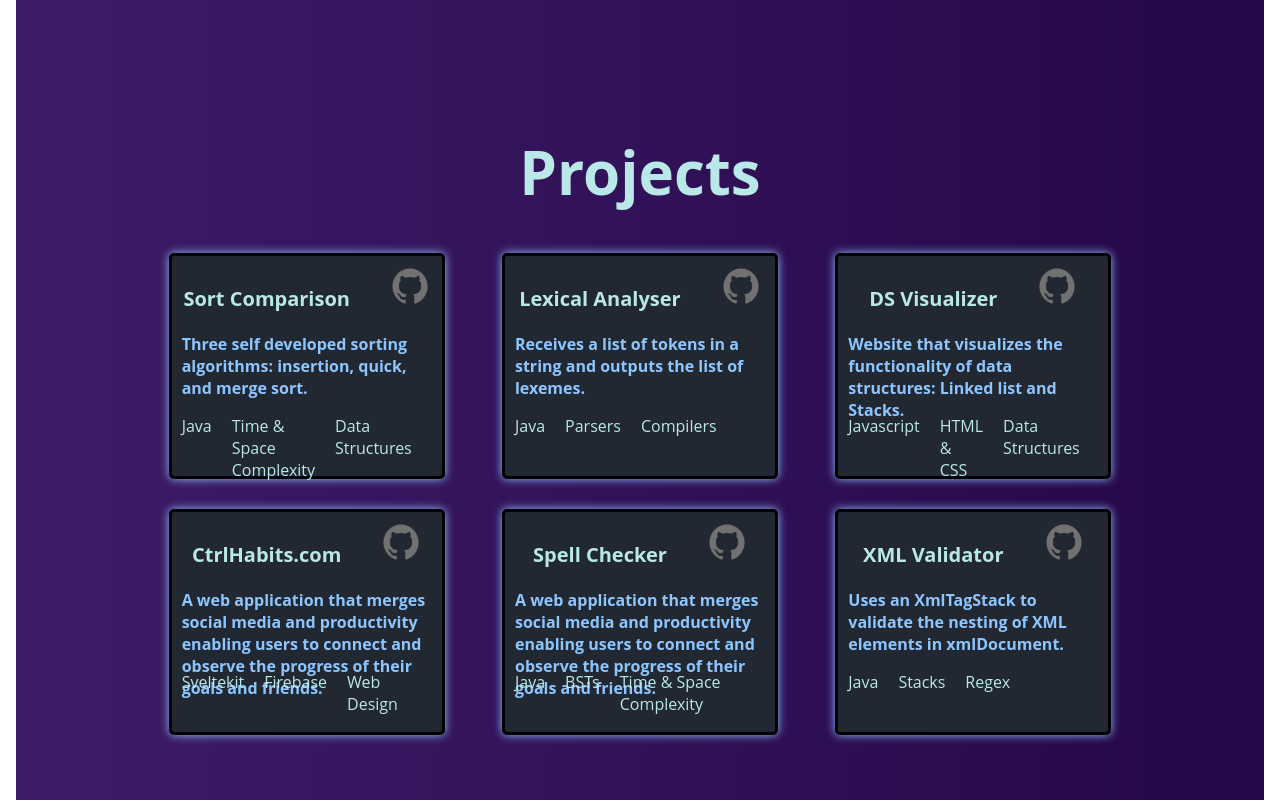
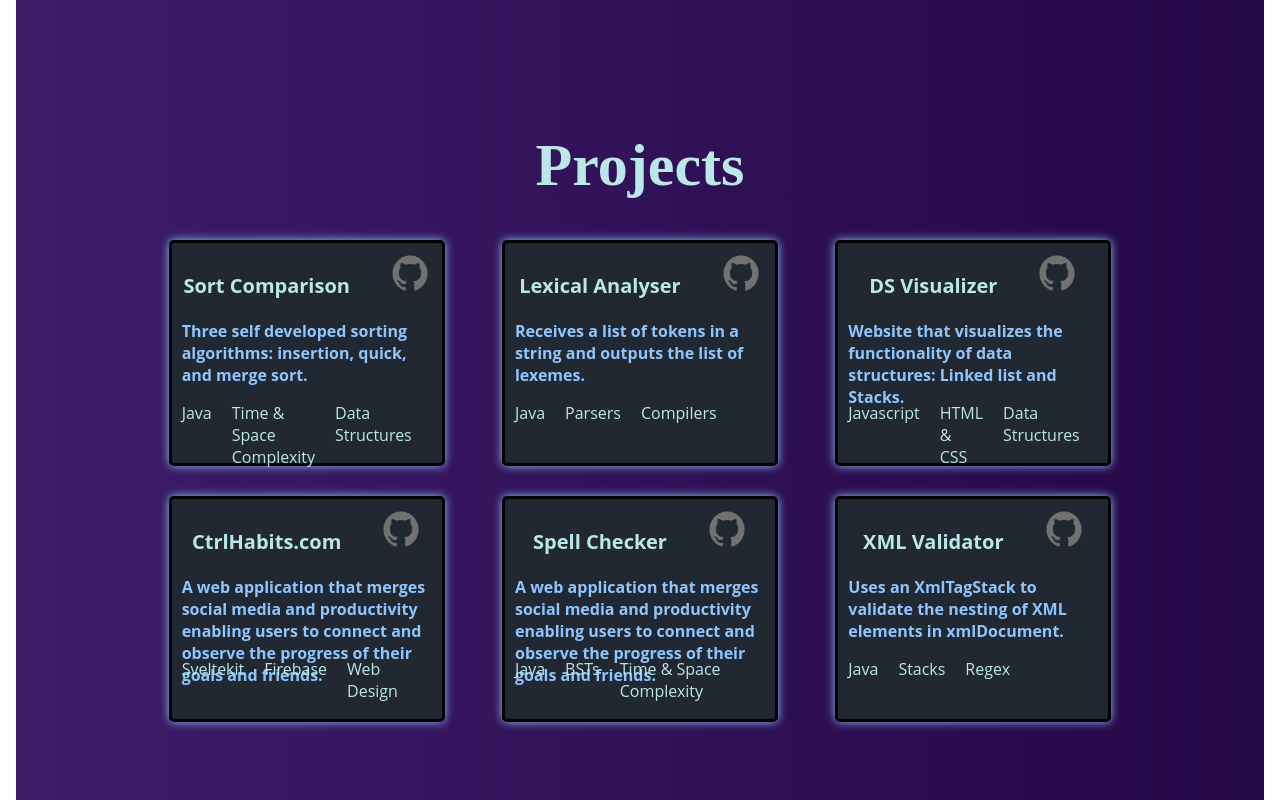
Before and after one commit to colecody27/colecody27.github.io, a SvelteKit app: page / in a window 1280 px wide. Shown: the part 1840-2640 px from the top of the page. Built offline with nearby package versions, Linux system fonts and the light colour scheme.

Commit message:
Update Projects.svelte

```diff
--- a/src/components/Projects.svelte
+++ b/src/components/Projects.svelte
@@ -93,10 +93,11 @@
 <style>
     .projectSection{
         margin-bottom: 20%;
-        font-family: "Open Sans",sans-serif;
+
 
     }
     .projects{
+        font-family: "Open Sans",sans-serif;
         max-width: 1000px;
         margin-left: 20px;
         margin:auto;
```
